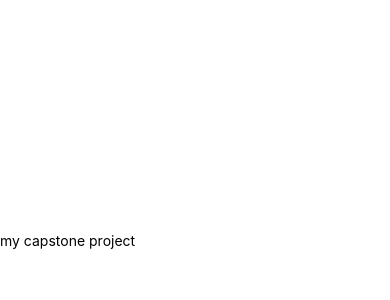
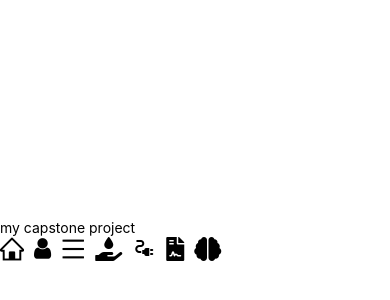
Before and after one commit to Management-System-for-Rental-SEP490/ISUMS_MOBILE_APP, a React Native app: screen / in a window 390 px wide. Shown: the part 182-482 px from the top of the page. Built offline with nearby package versions, Linux system fonts and the light colour scheme.

Commit message:
update icon

```diff
--- a/App.tsx
+++ b/App.tsx
@@ -1,10 +1,20 @@
 import { StatusBar } from 'expo-status-bar';
 import { StyleSheet, Text, View } from 'react-native';
-
+import Icons from './src/theme/icon';
 export default function App() {
   return (
     <View style={styles.container}>
       <Text>my capstone project</Text>
+      <View style={{flexDirection: 'row', gap: 10}}>
+      <Icons.home />
+      <Icons.user />
+      <Icons.menu />
+      <Icons.water />
+      <Icons.electric />
+      <Icons.contract />
+      <Icons.brain />
+      </View>
+
       <StatusBar style="auto" />
     </View>
   );
--- /dev/null
+++ b/src/theme/icon.tsx
@@ -0,0 +1,36 @@
+import FontAwesome from '@expo/vector-icons/FontAwesome';
+import AntDesign from '@expo/vector-icons/AntDesign';
+import FontAwesome5 from '@expo/vector-icons/FontAwesome5';
+import MaterialIcons from '@expo/vector-icons/MaterialIcons';
+
+type IconProps = {
+  size?: number;
+  color?: string;
+};
+
+const Icons = {
+
+  home: ({ size = 24, color = 'black' }: IconProps = {}) => (
+    <AntDesign name="home" size={size} color={color} />
+  ),
+  user: ({ size = 24, color = 'black' }: IconProps = {}) => (
+    <FontAwesome name="user" size={size} color={color} />
+  ),
+  menu:({ size = 24, color = 'black' }: IconProps = {}) => (
+    <AntDesign name="menu" size={size} color={color} />
+  ),
+  water:({ size = 24, color = 'black' }: IconProps = {}) => (
+    <FontAwesome5 name="hand-holding-water" size={size} color={color} />
+  ),
+  electric:({ size = 24, color = 'black' }: IconProps = {}) => (
+    <MaterialIcons name="electrical-services" size={size} color={color} />
+  ),
+  contract:({ size = 24, color = 'black' }: IconProps = {}) => (
+    <FontAwesome5 name="file-contract" size={size} color={color} />
+  ),
+  brain:({ size = 24, color = 'black' }: IconProps = {}) => (
+    <FontAwesome5 name="brain" size={size} color={color} />
+  ),
+};
+
+export default Icons;
```
Also changed, not shown: package.json (+4 -3 lines), 1 other file (tests, documents, lock files or other folders).
